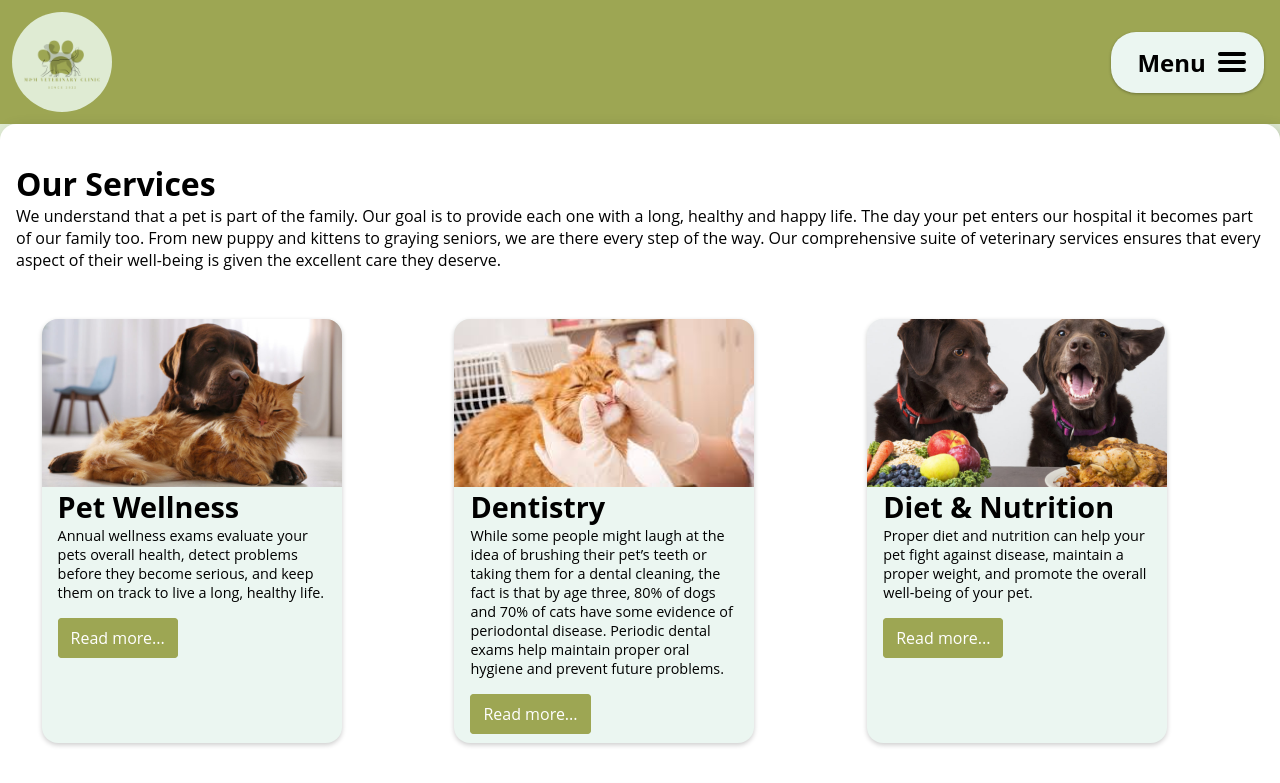
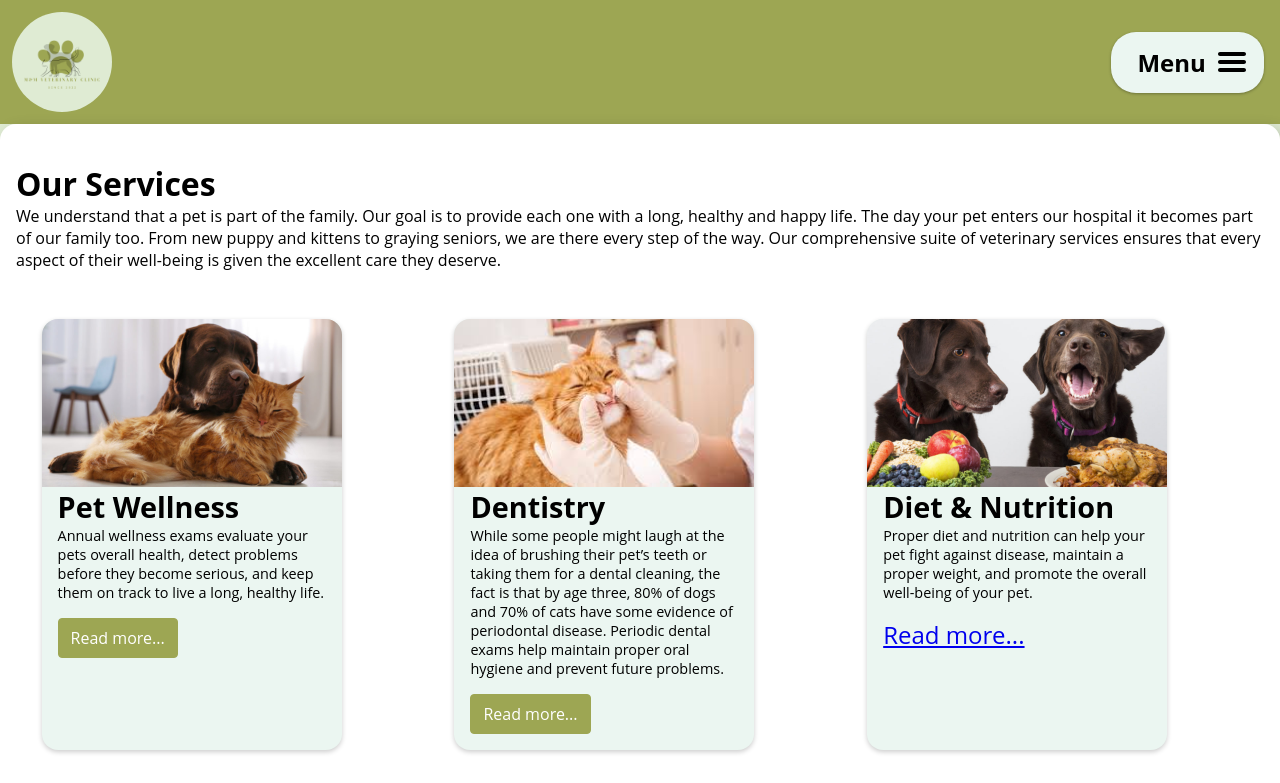
Before and after one commit to kirkwood616/mm-vet-app-frontend, a React (Create React App) app: page /services in a window 1280 px wide. Shown: the top 783 px of the page. Built offline with nearby package versions, Linux system fonts and the light colour scheme.

Commit message:
Changed styling & buttons

```diff
--- a/src/components/Emergency.tsx
+++ b/src/components/Emergency.tsx
@@ -27,16 +27,14 @@ function Emergency() {
             target="_blank"
             rel="noopener noreferrer"
           >
-             24 Hour Emergency Animal Hospitals Near Detroit
+            24 Hour Emergency Animal Hospitals Near Detroit
           </a>
         </li>
       </div>
       <br />
-
-      <button >
-        <Link className="backToHomeMenu" to={"/"}>Back to Home-Menu</Link>
-      </button>
-
+      <Link to={"/"}>
+        <button className="backToHomeMenu">Back to Home-Menu</button>
+      </Link>
     </div>
   );
 }
--- a/src/components/Services.css
+++ b/src/components/Services.css
@@ -29,7 +29,7 @@
 
 /* All Cards in Services Component */
 .cards-grid {
-  padding: .8rem;
+  padding: 0.8rem;
   display: grid;
   grid-template-columns: repeat(auto-fit, minmax(300px, 1fr));
   gap: 1rem;
@@ -78,20 +78,20 @@
   padding-top: 0;
 }
 
-.cards-footer a {
+.cards-grid .cards-footer .readMore {
   background-color: var(--dark-green);
   color: var(--white);
   border: 1px solid var(--dark-green);
   font-size: 1rem;
   text-decoration: none;
-  align-items:end;
+  align-items: end;
   padding: 0.5em 0.75em;
   border-radius: 0.25em;
   cursor: pointer;
 }
 
-.cards-footer a:hover,
-a:focus {
+.cards-footer button:hover,
+button:focus {
   background-color: var(--medium-green);
   color: #9da653;
 }
--- a/src/components/Services.tsx
+++ b/src/components/Services.tsx
@@ -36,7 +36,9 @@ function Services() {
                   </p>
                 </div>
                 <div className="cards-footer">
-                  <Link to={"/pet-wellness"}>Read more...</Link>
+                  <Link to={"/pet-wellness"}>
+                    <button className="readMore">Read more...</button>
+                  </Link>
                 </div>
               </div>
             </div>
@@ -57,7 +59,9 @@ function Services() {
                   </p>
                 </div>
                 <div className="cards-footer">
-                  <a href="/dentistry">Read more...</a>
+                  <Link to={"/dentistry"}>
+                    <button className="readMore">Read more...</button>
+                  </Link>
                 </div>
               </div>
             </div>
```
